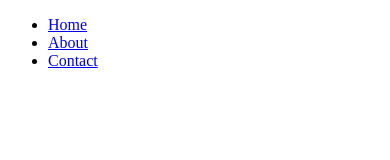
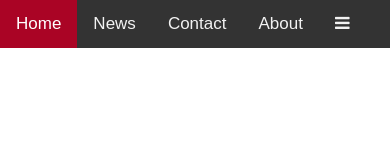
Before and after one commit to GDES-Web/final-components, a plain HTML site: page nav bar/nav.html in a window 390 px wide. Drawn offline with nearby package versions, Linux system fonts and the light colour scheme.

Commit message:
Improvement on first effort

```diff
--- a/nav bar/nav.css
+++ b/nav bar/nav.css
@@ -1,83 +1,62 @@
-  body {
-    min-height: 75rem;
-    padding-top: 5.5rem;
-  }
+.topnav {
+    background-color: #333;
+    overflow: hidden;
+}
 
-  .bd-placeholder-img {
-    font-size: 1.125rem;
-    text-anchor: middle;
-    -webkit-user-select: none;
-    -moz-user-select: none;
-    user-select: none;
-  }
 
-  @media (min-width: 768px) {
-    .bd-placeholder-img-lg {
-      font-size: 3.5rem;
+.topnav a {
+    float: left;
+    display: block;
+    color: #f2f2f2;
+    text-align: center;
+    padding: 14px 16px;
+    text-decoration: none;
+    font-size: 17px;
+}
+
+
+.topnav a:hover {
+    background-color: rgb(235, 174, 174);
+    color: black;
+}
+
+
+.topnav a.active {
+    background-color: #aa0425;
+    color: white;
+}
+
+
+.topnav .icon {
+    display: none;
+}
+
+@media screen and (max-width: 600px) {
+    .topnav a:not(:first-child) {
+        display: none;
     }
-  }
 
-  .b-example-divider {
-    height: 3rem;
-    background-color: rgba(0, 0, 0, .1);
-    border: solid rgba(0, 0, 0, .15);
-    border-width: 1px 0;
-    box-shadow: inset 0 .5em 1.5em rgba(0, 0, 0, .1), inset 0 .125em .5em rgba(0, 0, 0, .15);
-  }
+    .topnav a.icon {
+        float: right;
+        display: block;
+    }
+}
 
-  .b-example-vr {
-    flex-shrink: 0;
-    width: 1.5rem;
-    height: 100vh;
-  }
 
-  .bi {
-    vertical-align: -.125em;
-    fill: currentColor;
-  }
+@media screen and (max-width: 600px) {
+    .topnav.responsive {
+        position: relative;
+    }
 
-  .nav-scroller {
-    position: relative;
-    z-index: 2;
-    height: 2.75rem;
-    overflow-y: hidden;
-  }
+    .topnav.responsive a.icon {
+        position: absolute;
+        right: 0;
+        top: 0;
+    }
 
-  .nav-scroller .nav {
-    display: flex;
-    flex-wrap: nowrap;
-    padding-bottom: 1rem;
-    margin-top: -1px;
-    overflow-x: auto;
-    text-align: center;
-    white-space: nowrap;
-    -webkit-overflow-scrolling: touch;
-  }
-
-  .container {
-    padding-top: 50px;
-  }
-
-  .float-left {ß
-    float: left;
-  }
-
-  .image-pad-right {
-    margin-right: 10px;
-  }
-
-  .col-sm-4 > img,
-  .col-sm-4 > a {
-    display: block;
-    margin-left: auto;
-    margin-right: auto;
-    text-align: center;
-  }
-
-  .col-sm-4 > p {
-    text-align: center;
-  }
-
-  #viewImage {
-    width: 100%;
-  }
+    .topnav.responsive a {
+        float: none;
+        display: block;
+        text-align: left;
+    }
+}
--- a/nav bar/nav.html
+++ b/nav bar/nav.html
@@ -1,32 +1,49 @@
 <!DOCTYPE html>
 <html lang="en">
+    <head>
+    <meta name="viewport" content="width=device-width, initial-scale=1">
+    <style>
+        body {
+          margin: 0;
+          font-family: Arial, Helvetica, sans-serif;
+        }
 
-<head><!-- Google tag (gtag.js) --> <script async src="https://www.googletagmanager.com/gtag/js?id=G-LVT28PS8W1"></script> <script>   window.dataLayer = window.dataLayer || [];   function gtag(){dataLayer.push(arguments);}   gtag('js', new Date());   gtag('config', 'G-LVT28PS8W1'); </script>
-  <title></title>
-  <meta charset="utf-8">
-  <meta name="viewport" content="width=device-width, initial-scale=1">
-    <link rel="stylesheet" href="styles.css">
-  <script src="https://ajax.googleapis.com/ajax/libs/jquery/3.6.3/jquery.min.js"></script>
-  </head>
-<body>
-  <nav class="navbar navbar-expand-md navbar-dark fixed-top bg-dark">
-    <div class="container-fluid">
-      <a class="navbar-brand" href="#"></a>
-           <div class="collapse navbar-collapse" id="navbarCollapse">
-        <ul class="navbar-nav me-auto mb-2 mb-md-0">
-          <li class="nav-item">
-            <a class="nav-link active" aria-current="page" href="index.html">Home</a>
-          </li>
-          <li class="nav-item">
-            <a class="nav-link" href="about.html">About</a>
-          </li>
-          <li class="nav-item">
-            <a class="nav-link" href="contact.html">Contact</a>
-          </li>
-        </ul>
-      </div>
-    </div>
-  </nav>
-  </body>
+        .topnav {
+          overflow: hidden;
+          background-color: #333;
+        }
 
-  </html>
+        .topnav a {
+          float: left;
+          color: #f2f2f2;
+          text-align: center;
+          padding: 14px 16px;
+          text-decoration: none;
+          font-size: 17px;
+        }
+
+        .topnav a:hover {
+          background-color: rgb(235,174,174);
+          color: black;
+        }
+
+        .topnav a.active {
+          background-color: #aa0425;
+          color: white;
+        }
+        </style>
+
+    </head>
+    <body>
+    <link rel="stylesheet" href="https://cdnjs.cloudflare.com/ajax/libs/font-awesome/4.7.0/css/font-awesome.min.css">
+<div class="topnav" id="myTopnav">
+  <a href="#home" class="active">Home</a>
+  <a href="#news">News</a>
+  <a href="#contact">Contact</a>
+  <a href="#about">About</a>
+  <a href="javascript:void(0);" class="icon" onclick="myFunction()">
+    <i class="fa fa-bars"></i>
+  </a>
+</div>
+    </body>
+    </html>
```
Also changed, not shown: 1 other file.
